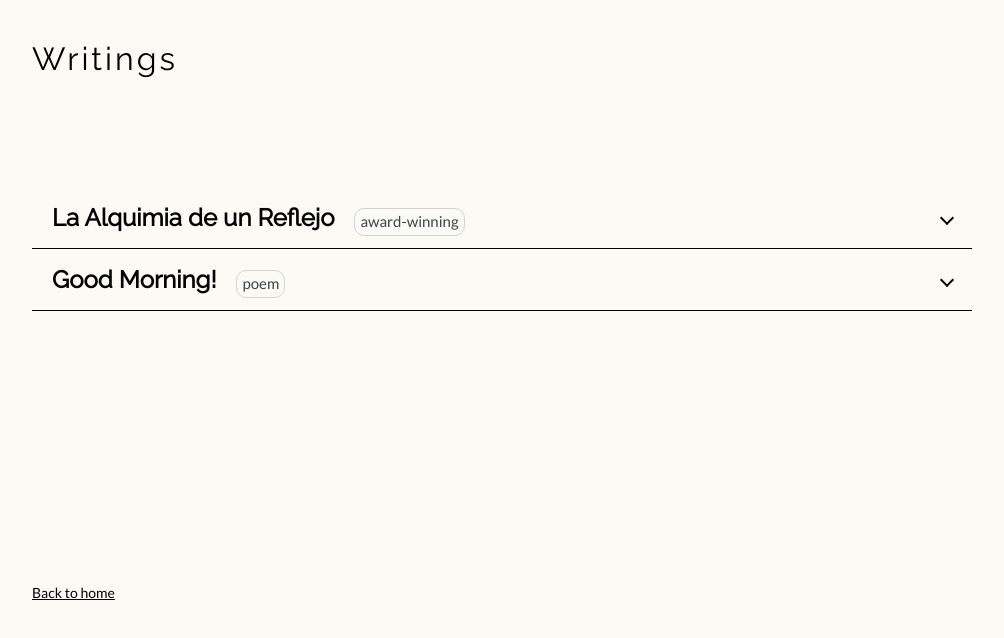
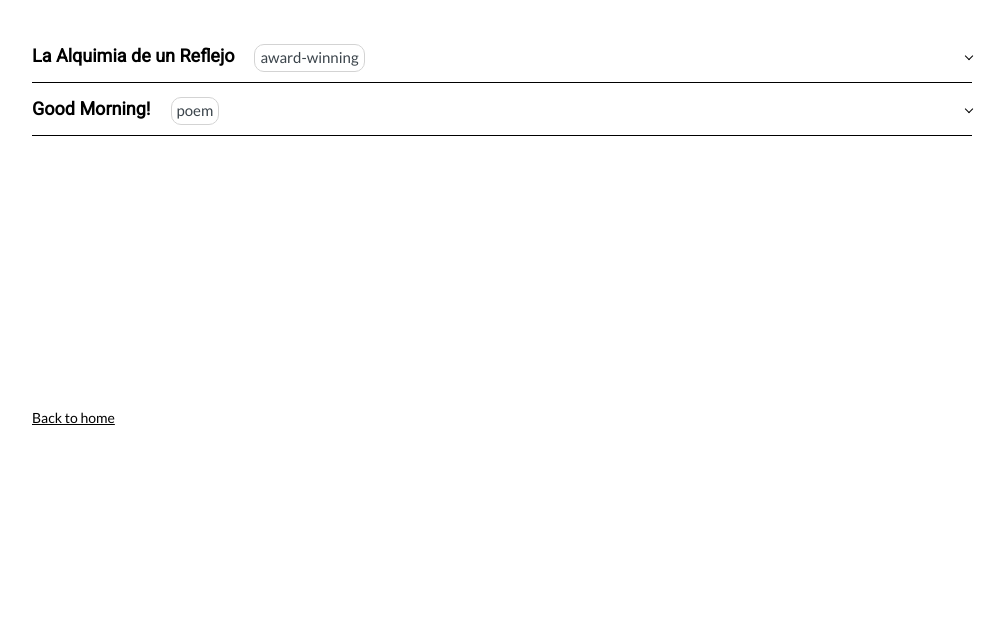
Before and after one commit to jcseo3/andrew-roetman-website, a Next.js app: page /writing in a window 1280 px wide. Shown: the top 638 px of the page, without its empty margins (138-1142 px from the left). Built offline with nearby package versions, Linux system fonts and the light colour scheme.

Commit message:
bug fixes and better transitions

```diff
--- a/components/ExpandableListing/ExpandableListing.module.scss
+++ b/components/ExpandableListing/ExpandableListing.module.scss
@@ -2,10 +2,11 @@
 
 .wrapper {
     border-bottom: 1px solid black;
-    padding: 0 20px;
+    //padding: 0 20px;
     display: flex;
     flex-direction: column;
     justify-content: center;
+    //align-items: center;
     @include max-width(medium) {
         font-size: 12px;
     }
@@ -16,15 +17,16 @@
     position: relative;
     display: flex;
     align-items: center;
+    font-family: 'Roboto';
 }
 
 .arrow {
     content: '';
     position: absolute;
     right: 0;
-    width: 10px;
-    height: 10px;
-    border: 2px solid black;
+    width: 6px;
+    height: 6px;
+    border: 1px solid black;
     margin-left: 10px;
     transform: rotate(45deg);
     border-left: 0;
@@ -32,7 +34,7 @@
 }
 
 .rotate {
-    border: 2px solid black;
+    border: 1px solid black;
     border-right: 0;
     border-bottom: 0;
 }
@@ -68,3 +70,11 @@
         }
     }
 }
+
+.icon {
+    svg {
+        width: 20px;
+        height: 20px;
+    }
+    padding-right: 20px;
+}
--- a/components/ExpandableListing/index.js
+++ b/components/ExpandableListing/index.js
@@ -8,20 +8,29 @@ const ExpandableListing = ({ item }) => {
         setShowContent(!showContent);
     }
     return (
-        <div className={styles.wrapper}>
-          <h1 onClick={() => handleClick()} className={styles.title}>
+        <li className={styles.wrapper}>
+          <h2 onClick={() => handleClick()} className={styles.title}>
           {item.displayName}
               <span className={classnames(styles.arrow, showContent && styles.rotate)}>
               </span>
               <span className={styles.tags}>
               {item.tags && item.tags.map(tag => (<span className={styles.tag}>{tag}</span>))}
               </span>
-          </h1>
+          </h2>
           <p className={classnames(styles.content, showContent && styles.showContent)}>
           {item.content}
         </p>
-        </div>
+        </li>
     )
 }
 
 export default ExpandableListing;
+
+
+/**
+ * <span className={styles.icon}>
+           <svg height="512pt" viewBox="0 0 512 512" width="512pt" xmlns="http://www.w3.org/2000/svg">
+              <path d="m369.164062 174.769531c7.8125 7.8125 7.8125 20.476563 0 28.285157l-134.171874 134.175781c-7.8125 7.808593-20.472657 7.808593-28.285157 0l-63.871093-63.875c-7.8125-7.808594-7.8125-20.472657 0-28.28125 7.808593-7.8125 20.472656-7.8125 28.28125 0l49.730468 49.730469 120.03125-120.035157c7.8125-7.808593 20.476563-7.808593 28.285156 0zm142.835938 81.230469c0 141.503906-114.515625 256-256 256-141.503906 0-256-114.515625-256-256 0-141.503906 114.515625-256 256-256 141.503906 0 256 114.515625 256 256zm-40 0c0-119.394531-96.621094-216-216-216-119.394531 0-216 96.621094-216 216 0 119.394531 96.621094 216 216 216 119.394531 0 216-96.621094 216-216zm0 0"/>
+           </svg>
+          </span>
+ */
--- a/components/ExpandableListings/ExpandableListings.module.scss
+++ b/components/ExpandableListings/ExpandableListings.module.scss
@@ -3,4 +3,5 @@
 .container {
     max-width: 1000px;
     margin: 0 auto;
+    padding: 0;
 }
--- a/components/ExpandableListings/index.js
+++ b/components/ExpandableListings/index.js
@@ -11,11 +11,11 @@ const ExpandableListings = ({ list }) => {
         }
     }
     return (
-        <div className={styles.container}>
+        <ul className={styles.container}>
         {list.map((item, i) =>
         <ExpandableListing item={item} />
         )}
-      </div>
+      </ul>
     )
 }
 
--- a/pages/clinical-psychology/clinical-psychology.module.scss
+++ b/pages/clinical-psychology/clinical-psychology.module.scss
@@ -38,7 +38,7 @@
 
     img {
         align-self: center;
-        filter: grayscale(1);
+        //filter: grayscale(1);
     }
 }
 
--- a/pages/clinical-psychology/index.js
+++ b/pages/clinical-psychology/index.js
@@ -11,7 +11,7 @@ const ClinicalPsychology = () => {
             <div className={styles.container}>
             <img className={styles.portrait} src="images/hudson-valley-andrew1.png" alt="a portrait of Andrew Roetman" />
             <p className={styles.introduction}>
-            <i>Hi! I'm Andrew and I am a prospective clinical psychology Ph.D. student passionate about working with multicultural populations and understanding ethnic differences in resistance and effectiveness of CBT, DBT and psychodynamic therapy. In order to provide care founded in a place of racial and disability justice, I’m interested in how feedback between research and the clinical setting can serve patients from underserved communities at the individual level, supported by culturally competent policy at the institutional level.</i>
+            Hi! I'm Andrew and I am a prospective clinical psychology Ph.D. student passionate about working with multicultural populations and understanding ethnic differences in resistance and effectiveness of CBT, DBT and psychodynamic therapy. In order to provide care founded in a place of racial and disability justice, I’m interested in how feedback between research and the clinical setting can serve patients from underserved communities at the individual level, supported by culturally competent policy at the institutional level.
             </p>
             <div className={styles.cvLink}>
               Download my CV <Link href=""><a href="Andrew Roetman-CV_11-2020.pdf" target = "_blank">here</a></Link>
--- a/pages/life-coaching/life-coaching.module.scss
+++ b/pages/life-coaching/life-coaching.module.scss
@@ -26,6 +26,9 @@
 
 .leftColumn {
     grid-column: 1/5;
+    @include min-width(large) {
+        height: 80vh;
+    }
 }
 
 .menuBar {
@@ -34,20 +37,36 @@
     @include max-width(large) {
         padding-bottom: 20px;
     }
+    position: relative;
 }
 
 .menuItem {
     cursor: pointer;
     padding-right: 20px;
+    padding-bottom: 20px;
     font-size: 18px;
     text-transform: capitalize;
 }
 
 .content {
+    display: none;
     position: relative;
     grid-column: 5/13;
     animation: fadein .8s ease forwards;
     //animation: 1s ease-out 1s 0 fadein;
+    button {
+        outline: none;
+        border: none;
+        cursor: pointer;
+        font-family: 'Lato';
+        background: transparent;
+    }
+
+
+
+    position: absolute;
+    left: 0;
+    width: 100%;
 }
 
 .currentTab {
@@ -56,8 +75,10 @@
 }
 
 .container {
+    min-height: 100vh;
     @include min-width(large) {
         padding: 60px 30px;
+        min-height: initial;
     }
 }
 
@@ -82,3 +103,11 @@
     width: 80%;
     left: 30px;
 }
+
+.showContent {
+    display: block;
+}
+
+.contentWrapper {
+    //position: relative;
+}
--- a/pages/writing/index.js
+++ b/pages/writing/index.js
@@ -24,7 +24,6 @@ const Writing = () => {
     return (
       <div className={styles.container}>
         <div className={styles.wrapper}>
-          <div className={styles.title}>Writings</div>
           <div className={styles.content}>
             <ExpanableListings list={writings} />
           </div>
@@ -35,3 +34,5 @@ const Writing = () => {
 }
 
 export default Writing;
+
+//<div className={styles.title}>Writings</div>
--- a/pages/writing/writing.module.scss
+++ b/pages/writing/writing.module.scss
@@ -1,7 +1,7 @@
 @import '../../styles/sharedStyles.scss';
 
 .container {
-    background-color: #fbfaf5;
+    //background-color: #fbfaf5;
     min-height: 100vh;
     animation: expand .8s ease forwards;
 }
```
Also changed, not shown: components/ToggleTruncation/index.js (added, +27 -0 lines), pages/life-coaching/index.js (+17 -9 lines).
